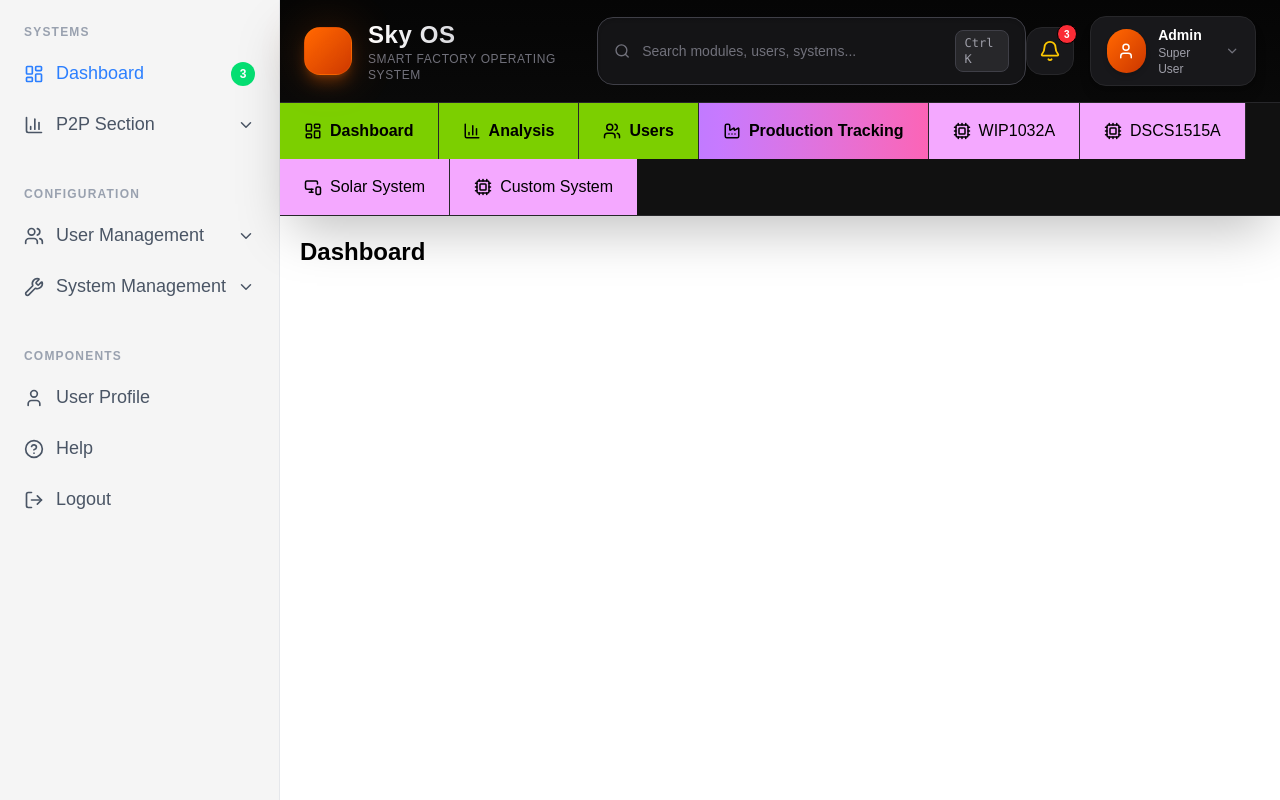
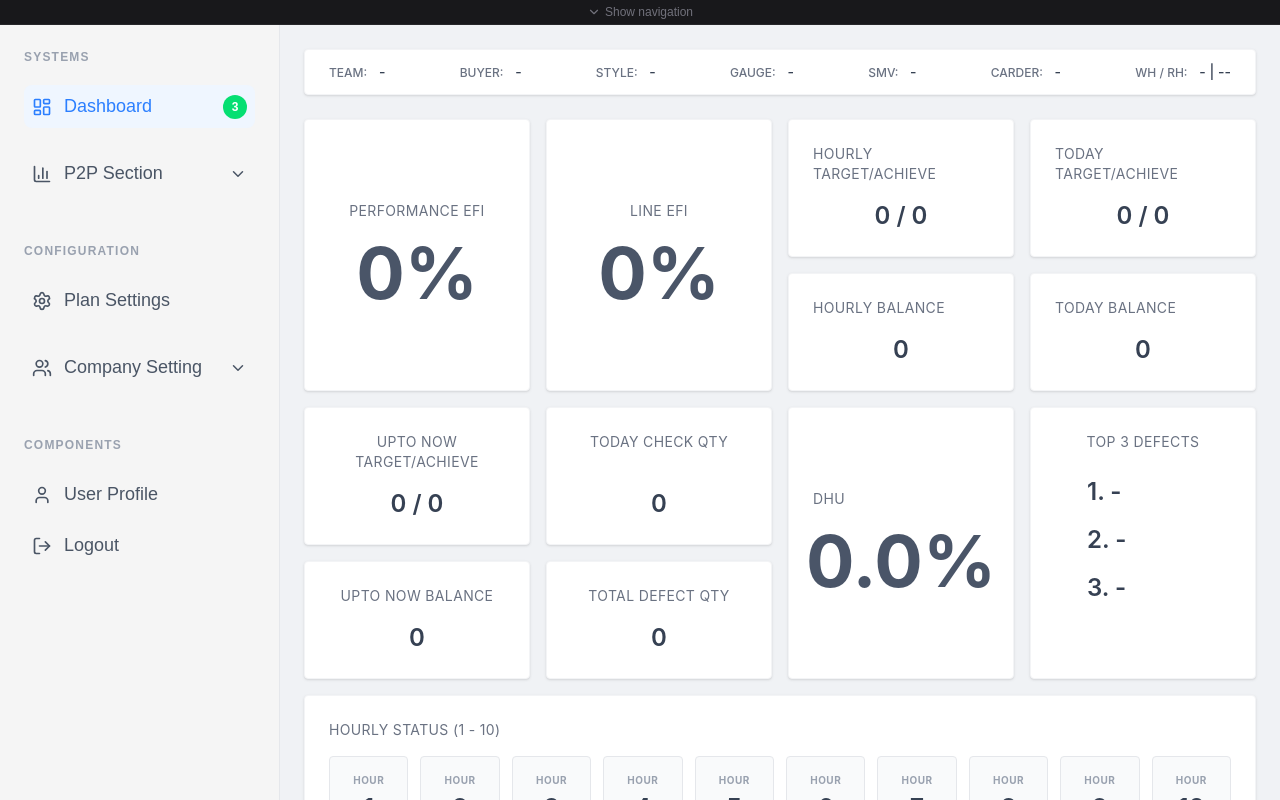
Before and after one commit to SkySmartTech/skyos-webapp-frontend, a React (Vite) app: page / in a window 1280 px wide. Both pictures are taken after a click on the button "Production Tracking". Built offline with nearby package versions, Linux system fonts and the light colour scheme.

Commit message:
make pr update

```diff
--- a/src/App.tsx
+++ b/src/App.tsx
@@ -1,25 +1,79 @@
-import Sidebar from "./components/ui/layout/Sidebar";
-import Topbar from "./components/ui/layout/Topbar";
-
+import { useState } from 'react';
+import PRDashboard, { type DashboardData } from './components/PRODUCTION_TRACKING_SYSTEM_COMPONENTS/p_r_dashboard';
+import PRSetting from './components/PRODUCTION_TRACKING_SYSTEM_COMPONENTS/p_r_setting';
+import Topbar from './components/ui/layout/Topbar';
+import Sidebar from './components/ui/layout/Sidebar';
+import { ChevronDown } from 'lucide-react';
 
 function App() {
+  const [activeView, setActiveView] = useState<'dashboard' | 'settings'>('dashboard');
+  const [productionActive, setProductionActive] = useState(false);
+  const [showTopbar, setShowTopbar] = useState(true);
+  const [showSidebar, setShowSidebar] = useState(false);
+  const [dashboardData, setDashboardData] = useState<DashboardData | null>(null);
+
+  const handleProductionTrackingClick = () => {
+    setProductionActive(true);
+    setShowSidebar(true);
+    setShowTopbar(false);
+    setActiveView('dashboard');
+  };
+
+  const handleDataUpload = (data: DashboardData) => {
+    setDashboardData(data);
+    setActiveView('dashboard');
+  };
+
   return (
-    <div className="flex">
-      <Sidebar></Sidebar>
+    <div className="flex flex-col h-screen w-full overflow-hidden bg-[#f0f2f5]">
 
-      {/* Main Content */}
-      <div className="flex-1">
+      {/* Topbar — slides in/out vertically */}
+      <div className={`transition-all duration-300 ease-in-out overflow-hidden flex-shrink-0 ${showTopbar ? 'max-h-[200px]' : 'max-h-0'}`}>
+        <Topbar
+          onProductionTrackingClick={handleProductionTrackingClick}
+          productionActive={productionActive}
+          showSidebar={showSidebar}
+          onToggleSidebar={() => setShowSidebar(prev => !prev)}
+          onCloseTopbar={() => setShowTopbar(false)}
+        />
+      </div>
 
-        {/* Topbar */}
-        <Topbar />
+      {/* Thin reveal strip — only visible when topbar is hidden */}
+      {!showTopbar && (
+        <button
+          onClick={() => setShowTopbar(true)}
+          className="w-full flex items-center justify-center gap-1 py-1 bg-zinc-900 hover:bg-zinc-800 text-zinc-500 hover:text-zinc-300 text-xs transition-all duration-200 border-b border-zinc-800 flex-shrink-0"
+        >
+          <ChevronDown size={14} />
+          <span>Show navigation</span>
+        </button>
+      )}
 
-        {/* Page Content */}
-        <div className="p-5">
-          <h1 className="text-2xl font-bold">
-            Dashboard
-          </h1>
+      <div className="flex flex-1 overflow-hidden">
+        {/* Sidebar wrapper — width animates in/out */}
+        <div
+          className={`transition-all duration-300 ease-in-out overflow-hidden shrink-0 ${
+            productionActive && showSidebar ? 'w-[280px]' : 'w-0'
+          }`}
+        >
+          {productionActive && (
+            <Sidebar activeView={activeView} setActiveView={setActiveView} />
+          )}
         </div>
 
+        <main className="flex-1 overflow-y-auto">
+          {productionActive ? (
+            activeView === 'dashboard' ? (
+              <PRDashboard dashboardData={dashboardData} />
+            ) : (
+              <PRSetting onDataUpload={handleDataUpload} />
+            )
+          ) : (
+            <div className="flex items-center justify-center h-full text-gray-400 text-lg">
+              Select a module from the top navigation
+            </div>
+          )}
+        </main>
       </div>
     </div>
   );
--- a/src/components/PRODUCTION_TRACKING_SYSTEM_COMPONENTS/p_r_dashboard.tsx
+++ b/src/components/PRODUCTION_TRACKING_SYSTEM_COMPONENTS/p_r_dashboard.tsx
@@ -37,7 +37,7 @@ function p_r_dashboard({ dashboardData }: PRDashboardProps) {
   };
 
   return (
-    <div className="min-h-screen bg-[#f0f2f5] p-6 font-sans">
+    <div className="min-h-screen bg-[#f0f2f5] p-6 font-sans flex flex-col">
       {/* Top Header Info */}
       <div className="flex flex-wrap items-center justify-between bg-white px-6 py-3 rounded shadow-sm mb-6 text-sm font-medium text-gray-700 border border-gray-100">
         <div><span className="text-gray-500 mr-2 text-xs">TEAM:</span> {data.team}</div>
@@ -50,7 +50,7 @@ function p_r_dashboard({ dashboardData }: PRDashboardProps) {
       </div>
 
       {/* Main Grid */}
-      <div className="grid grid-cols-4 gap-4">
+      <div className="grid grid-cols-4 gap-4 flex-1">
 
         {/* Row 1 & 2 - Left Large Cards */}
         <div className="col-span-1 row-span-2 bg-white rounded shadow-sm p-6 flex flex-col justify-center items-center border border-gray-100">
@@ -122,6 +122,27 @@ function p_r_dashboard({ dashboardData }: PRDashboardProps) {
         </div>
 
       </div> {/* <-- This safely closes the Grid container */}
+
+      {/* NEW: Bottom 1 to 10 Hours Rectangle Section */}
+      <div className="mt-4 bg-white rounded shadow-sm p-6 border border-gray-100">
+        <h2 className="text-gray-500 text-sm tracking-wide mb-4 uppercase">Hourly Status (1 - 10)</h2>
+        <div className="grid grid-cols-10 gap-3">
+          {[1, 2, 3, 4, 5, 6, 7, 8, 9, 10].map((hour) => (
+            <div
+              key={hour}
+              className="flex flex-col items-center justify-center py-4 bg-gray-50 border border-gray-200 rounded hover:bg-gray-100 transition-colors"
+            >
+              <span className="text-[10px] font-bold text-gray-400 tracking-wider uppercase mb-1">
+                Hour
+              </span>
+              <span className="text-2xl font-bold text-gray-700">
+                {hour}
+              </span>
+            </div>
+          ))}
+        </div>
+      </div>
+
     </div> /* <-- This safely closes the Main Wrapper */
   );
 }
--- a/src/components/ui/layout/Sidebar.tsx
+++ b/src/components/ui/layout/Sidebar.tsx
@@ -1,5 +1,4 @@
-// src/components/Sidebar.tsx
-
+import React from 'react';
 import {
   LayoutDashboard,
   BarChart3,
@@ -9,108 +8,85 @@ import {
   HelpCircle,
   LogOut,
   ChevronDown,
+  Settings // Added Settings icon
 } from "lucide-react";
 
-const Sidebar = () => {
+interface SidebarProps {
+  setActiveView: (view: 'dashboard' | 'settings') => void;
+  activeView: 'dashboard' | 'settings';
+}
+
+const Sidebar = ({ setActiveView, activeView }: SidebarProps) => {
   return (
-    <div className="w-[280px] h-screen bg-[#f5f5f5] border-r border-gray-200 px-6 py-6">
+    <div className="w-[280px] h-full bg-[#f5f5f5] border-r border-gray-200 px-6 py-6 overflow-y-auto">
 
       {/* SYSTEMS */}
       <div>
-        <p className="text-xs font-bold tracking-widest text-gray-400 mb-5">
-          SYSTEMS
-        </p>
+        <p className="text-xs font-bold tracking-widest text-gray-400 mb-5">SYSTEMS</p>
 
-        {/* Dashboard */}
-        <div className="flex items-center justify-between mb-6 cursor-pointer">
-          <div className="flex items-center gap-3 text-blue-500">
+        {/* Dashboard Link */}
+        <div
+          onClick={() => setActiveView('dashboard')}
+          className={`flex items-center justify-between mb-6 cursor-pointer p-2 rounded-lg transition-colors ${activeView === 'dashboard' ? 'bg-blue-50' : 'hover:bg-gray-100'}`}
+        >
+          <div className={`flex items-center gap-3 ${activeView === 'dashboard' ? 'text-blue-500' : 'text-gray-600'}`}>
             <LayoutDashboard size={20} />
-            <span className="text-[18px] font-medium">
-              Dashboard
-            </span>
+            <span className="text-[18px] font-medium">Dashboard</span>
           </div>
-
           <div className="w-6 h-6 rounded-full bg-green-400 text-white text-xs flex items-center justify-center font-semibold">
             3
           </div>
         </div>
 
         {/* P2P Section */}
-        <div className="flex items-center justify-between text-gray-600 cursor-pointer">
+        <div className="flex items-center justify-between text-gray-600 cursor-pointer p-2 hover:bg-gray-100 rounded-lg">
           <div className="flex items-center gap-3">
             <BarChart3 size={20} />
-            <span className="text-[18px] font-medium">
-              P2P Section
-            </span>
+            <span className="text-[18px] font-medium">P2P Section</span>
           </div>
-
           <ChevronDown size={18} />
         </div>
       </div>
 
       {/* CONFIGURATION */}
       <div className="mt-12">
-        <p className="text-xs font-bold tracking-widest text-gray-400 mb-5">
-          CONFIGURATION
-        </p>
+        <p className="text-xs font-bold tracking-widest text-gray-400 mb-5">CONFIGURATION</p>
+
+        {/* Settings / Plan Upload Link */}
+        <div
+          onClick={() => setActiveView('settings')}
+          className={`flex items-center justify-between mb-6 cursor-pointer p-2 rounded-lg transition-colors ${activeView === 'settings' ? 'bg-blue-50' : 'hover:bg-gray-100'}`}
+        >
+          <div className={`flex items-center gap-3 ${activeView === 'settings' ? 'text-blue-500' : 'text-gray-600'}`}>
+            <Settings size={20} />
+            <span className="text-[18px] font-medium">Plan Settings</span>
+          </div>
+        </div>
 
         {/* User Management */}
-        <div className="flex items-center justify-between mb-6 text-gray-600 cursor-pointer">
+        <div className="flex items-center justify-between mb-6 text-gray-600 cursor-pointer p-2 hover:bg-gray-100 rounded-lg">
           <div className="flex items-center gap-3">
             <Users size={20} />
-            <span className="text-[18px] font-medium">
-              User Management
-            </span>
+            <span className="text-[18px] font-medium">Company Setting</span>
           </div>
-
-          <ChevronDown size={18} />
-        </div>
-
-        {/* System Management */}
-        <div className="flex items-center justify-between text-gray-600 cursor-pointer">
-          <div className="flex items-center gap-3">
-            <Wrench size={20} />
-            <span className="text-[18px] font-medium">
-              System Management
-            </span>
-          </div>
-
           <ChevronDown size={18} />
         </div>
       </div>
 
       {/* COMPONENTS */}
       <div className="mt-12">
-        <p className="text-xs font-bold tracking-widest text-gray-400 mb-5">
-          COMPONENTS
-        </p>
-
-        <div className="space-y-6">
-
+        <p className="text-xs font-bold tracking-widest text-gray-400 mb-5">COMPONENTS</p>
+        <div className="space-y-2">
           {/* User Profile */}
-          <div className="flex items-center gap-3 text-gray-600 cursor-pointer">
+          <div className="flex items-center gap-3 text-gray-600 cursor-pointer p-2 hover:bg-gray-100 rounded-lg">
             <User size={20} />
-            <span className="text-[18px] font-medium">
-              User Profile
-            </span>
+            <span className="text-[18px] font-medium">User Profile</span>
           </div>
-
-          {/* Help */}
-          <div className="flex items-center gap-3 text-gray-600 cursor-pointer">
-            <HelpCircle size={20} />
-            <span className="text-[18px] font-medium">
-              Help
-            </span>
+          {/* Logout */}
+          <div className="flex items-center gap-3 text-gray-600 cursor-pointer p-2 hover:bg-gray-100 rounded-lg">
+            <LogOut size={20} />
+            <span className="text-[18px] font-medium">Logout</span>
           </div>
-
-          {/* Logout */}
-          <div className="flex items-center gap-3 text-gray-600 cursor-pointer">
-            <LogOut size={20} />
-            <span className="text-[18px] font-medium">
-              Logout
-            </span>
-          </div>
-
         </div>
       </div>
     </div>
--- a/src/components/ui/layout/Topbar.tsx
+++ b/src/components/ui/layout/Topbar.tsx
@@ -1,32 +1,36 @@
+import React from 'react';
 import {
   Search,
   Bell,
   User,
   LayoutDashboard,
   BarChart3,
-  Users,
   Factory,
   Cpu,
-  MonitorSmartphone,
   ChevronDown,
+  ChevronUp,
+  PanelLeftOpen,
+  PanelLeftClose,
 } from "lucide-react";
 
-export default function Topbar() {
+interface TopbarProps {
+  onProductionTrackingClick: () => void;
+  productionActive: boolean;
+  showSidebar: boolean;
+  onToggleSidebar: () => void;
+  onCloseTopbar: () => void;
+}
+
+export default function Topbar({ onProductionTrackingClick, productionActive, showSidebar, onToggleSidebar, onCloseTopbar }: TopbarProps) {
   return (
-    <div className="w-full bg-gradient-to-b from-[#050505] to-[#0f0f0f] text-white border-b border-zinc-800 shadow-2xl">
-
+    <div className="w-full z-10 bg-gradient-to-b from-[#050505] to-[#0f0f0f] text-white border-b border-zinc-800 shadow-2xl">
       {/* ================= TOP HEADER ================= */}
       <header className="flex items-center justify-between px-6 py-4">
-
         {/* LEFT SIDE */}
         <div className="flex items-center gap-4">
-
           {/* LOGO */}
           <div className="relative">
-            <div className="w-12 h-12 rounded-2xl bg-gradient-to-br from-orange-500 to-orange-700 flex items-center justify-center text-xl font-bold shadow-lg shadow-orange-500/30 border border-orange-400/20">
-
-            </div>
-
+            <div className="w-12 h-12 rounded-2xl bg-gradient-to-br from-orange-500 to-orange-700 flex items-center justify-center text-xl font-bold shadow-lg shadow-orange-500/30 border border-orange-400/20"></div>
             <div className="absolute inset-0 rounded-2xl bg-orange-500 blur-xl opacity-20"></div>
           </div>
 
@@ -35,7 +39,6 @@ export default function Topbar() {
             <h1 className="text-2xl font-extrabold tracking-wide bg-gradient-to-r from-white to-zinc-400 bg-clip-text text-transparent">
               Sky OS
             </h1>
-
             <p className="text-xs text-zinc-500 tracking-wider uppercase">
               Smart Factory Operating System
             </p>
@@ -44,18 +47,12 @@ export default function Topbar() {
 
         {/* SEARCH */}
         <div className="hidden lg:flex items-center w-[450px] bg-zinc-900/80 border border-zinc-700 rounded-2xl px-4 py-3 backdrop-blur-md shadow-inner focus-within:border-orange-500 transition-all duration-300">
-
-          <Search
-            size={20}
-            className="text-zinc-500"
-          />
-
+          <Search size={20} className="text-zinc-500" />
           <input
             type="text"
             placeholder="Search modules, users, systems..."
             className="bg-transparent w-full px-3 text-sm outline-none placeholder:text-zinc-500"
           />
-
           <kbd className="bg-zinc-800 text-zinc-400 text-xs px-2 py-1 rounded-lg border border-zinc-700">
             Ctrl K
           </kbd>
@@ -63,15 +60,9 @@ export default function Topbar() {
 
         {/* RIGHT ACTIONS */}
         <div className="flex items-center gap-4">
-
           {/* ALERT BUTTON */}
           <button className="relative group p-3 rounded-2xl bg-zinc-900 border border-zinc-800 hover:border-yellow-500/50 hover:bg-zinc-800 transition-all duration-300">
-
-            <Bell
-              size={22}
-              className="text-yellow-400 group-hover:scale-110 transition-transform"
-            />
-
+            <Bell size={22} className="text-yellow-400 group-hover:scale-110 transition-transform" />
             <span className="absolute -top-1 -right-1 w-5 h-5 rounded-full bg-red-500 text-[10px] font-bold flex items-center justify-center border border-black">
               3
             </span>
@@ -79,97 +70,77 @@ export default function Topbar() {
 
           {/* USER PROFILE */}
           <button className="flex items-center gap-3 bg-zinc-900 border border-zinc-800 hover:border-orange-500/40 hover:bg-zinc-800 rounded-2xl px-4 py-2 transition-all duration-300 shadow-lg">
-
             <div className="w-11 h-11 rounded-full bg-gradient-to-br from-orange-500 to-orange-700 flex items-center justify-center shadow-md">
               <User size={18} />
             </div>
-
             <div className="hidden md:block text-left">
-              <p className="text-sm font-semibold text-white">
-                Admin
-              </p>
-
-              <p className="text-xs text-zinc-400">
-                Super User
-              </p>
+              <p className="text-sm font-semibold text-white">Admin</p>
+              <p className="text-xs text-zinc-400">Super User</p>
             </div>
-
-            <ChevronDown
-              size={16}
-              className="text-zinc-500"
-            />
+            <ChevronDown size={16} className="text-zinc-500" />
           </button>
         </div>
       </header>
 
       {/* ================= NAVIGATION ================= */}
       <nav className="flex flex-wrap items-center border-t border-zinc-800 bg-[#111111]">
+        {/* SIDEBAR TOGGLE — only visible after Production Tracking is activated */}
+        {productionActive && (
+          <button
+            onClick={onToggleSidebar}
+            className="flex items-center justify-center w-12 h-full border-r border-zinc-800 hover:bg-zinc-800 transition-all duration-300 text-zinc-400 hover:text-white"
+            title={showSidebar ? 'Close sidebar' : 'Open sidebar'}
+          >
+            {showSidebar ? <PanelLeftClose size={20} /> : <PanelLeftOpen size={20} />}
+          </button>
+        )}
 
-        {/* MAIN MODULES */}
+        {/* ... OTHER MODULES ... */}
         <button className="group flex items-center gap-2 px-6 py-4 bg-lime-500 text-black font-semibold border-r border-zinc-800 hover:bg-lime-400 transition-all duration-300">
-          <LayoutDashboard
-            size={18}
-            className="group-hover:rotate-6 transition-transform"
-          />
+          <LayoutDashboard size={18} className="group-hover:rotate-6 transition-transform" />
           Dashboard
         </button>
 
         <button className="group flex items-center gap-2 px-6 py-4 bg-lime-500 text-black font-semibold border-r border-zinc-800 hover:bg-lime-400 transition-all duration-300">
-          <BarChart3
-            size={18}
-            className="group-hover:scale-110 transition-transform"
-          />
+          <BarChart3 size={18} className="group-hover:scale-110 transition-transform" />
           Analysis
         </button>
 
-        <button className="group flex items-center gap-2 px-6 py-4 bg-lime-500 text-black font-semibold border-r border-zinc-800 hover:bg-lime-400 transition-all duration-300">
-          <Users
-            size={18}
-            className="group-hover:scale-110 transition-transform"
-          />
-          Users
-        </button>
-
-        {/* PRODUCTION */}
-        <button className="group flex items-center gap-2 px-6 py-4 bg-gradient-to-r from-purple-400 to-pink-400 text-black font-semibold border-r border-zinc-800 hover:brightness-110 transition-all duration-300">
-          <Factory
-            size={18}
-            className="group-hover:rotate-12 transition-transform"
-          />
+        {/* PRODUCTION (Clicking this loads Dashboard) */}
+        <button
+          onClick={onProductionTrackingClick}
+          className="group flex items-center gap-2 px-6 py-4 bg-gradient-to-r from-purple-400 to-pink-400 text-black font-semibold border-r border-zinc-800 hover:brightness-110 transition-all duration-300"
+        >
+          <Factory size={18} className="group-hover:rotate-12 transition-transform" />
           Production Tracking
         </button>
 
-        {/* CUSTOM SYSTEMS */}
+        {/* ... REST OF NAVIGATION ... */}
         <button className="group flex items-center gap-2 px-6 py-4 bg-fuchsia-300 text-black border-r border-zinc-800 hover:bg-fuchsia-200 transition-all duration-300">
-          <Cpu
-            size={18}
-            className="group-hover:rotate-180 transition-transform duration-500"
-          />
+          <Cpu size={18} className="group-hover:rotate-180 transition-transform duration-500" />
           WIP1032A
         </button>
-
         <button className="group flex items-center gap-2 px-6 py-4 bg-fuchsia-300 text-black border-r border-zinc-800 hover:bg-fuchsia-200 transition-all duration-300">
-          <Cpu
-            size={18}
-            className="group-hover:rotate-180 transition-transform duration-500"
-          />
+          <Cpu size={18} className="group-hover:rotate-180 transition-transform duration-500" />
           DSCS1515A
         </button>
-
         <button className="group flex items-center gap-2 px-6 py-4 bg-fuchsia-300 text-black border-r border-zinc-800 hover:bg-fuchsia-200 transition-all duration-300">
-          <MonitorSmartphone
-            size={18}
-            className="group-hover:scale-110 transition-transform"
-          />
+          <Cpu size={18} className="group-hover:rotate-180 transition-transform duration-500" />
           Solar System
         </button>
+        <button className="group flex items-center gap-2 px-6 py-4 bg-fuchsia-300 text-black border-r border-zinc-800 hover:bg-fuchsia-200 transition-all duration-300">
+          <Cpu size={18} className="group-hover:rotate-180 transition-transform duration-500" />
+          Custom System
+        </button>
 
-        <button className="group flex items-center gap-2 px-6 py-4 bg-fuchsia-300 text-black hover:bg-fuchsia-200 transition-all duration-300">
-          <Cpu
-            size={18}
-            className="group-hover:rotate-180 transition-transform duration-500"
-          />
-          Custom System
+        {/* HIDE TOPBAR — pushed to the far right */}
+        <button
+          onClick={onCloseTopbar}
+          className="ml-auto flex items-center gap-2 px-4 py-4 text-zinc-500 hover:text-white hover:bg-zinc-800 transition-all duration-200 border-l border-zinc-800"
+          title="Hide navigation"
+        >
+          <ChevronUp size={16} />
+          <span className="text-xs">Hide</span>
         </button>
       </nav>
     </div>
```
Also changed, not shown: src/components/PRODUCTION_TRACKING_SYSTEM_COMPONENTS/p_r_update.tsx (added).
